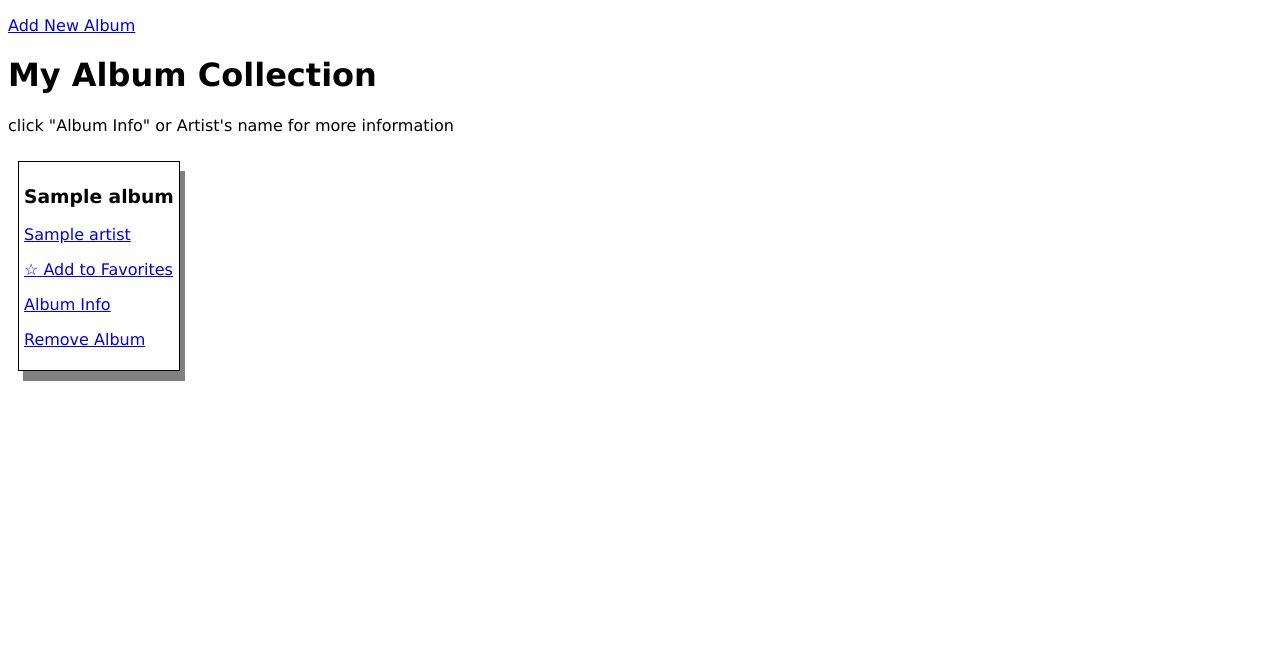
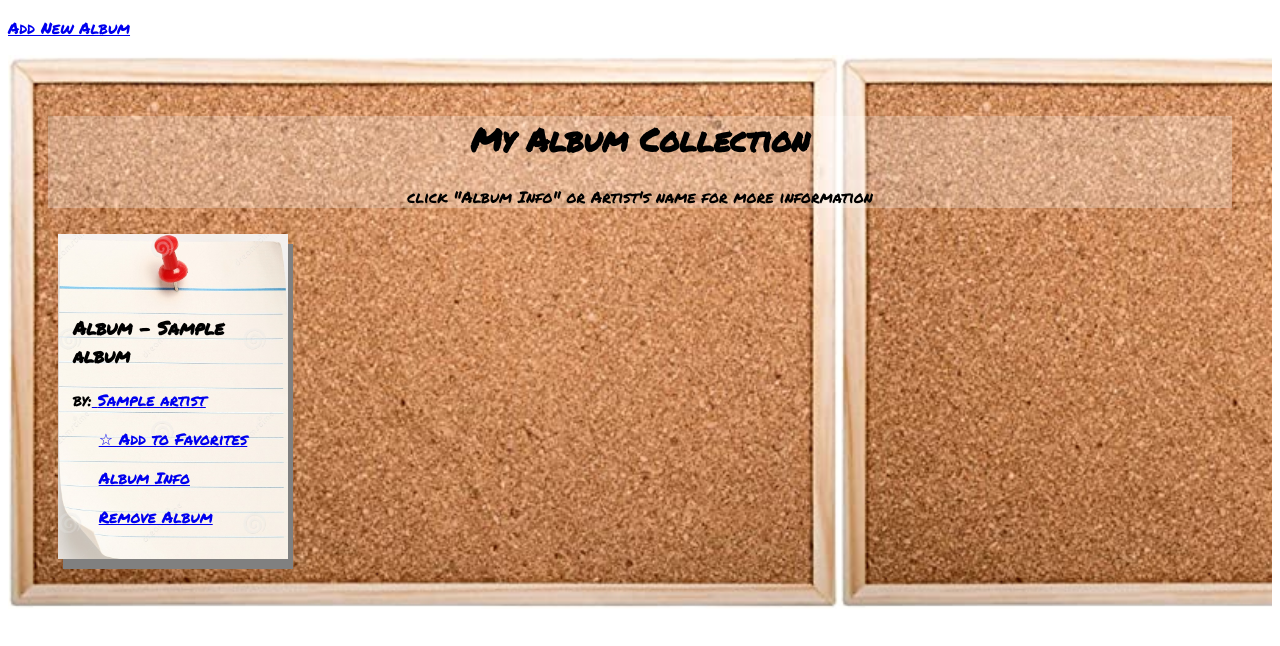
Before and after one commit to Momentum-Team-13/django-music-lisaismyname0, a Django app: template templates/Album/list_albums.html in a window 1280 px wide. Shown: the top 646 px of the page. Run offline with Django 4.2, Linux system fonts and the light colour scheme; the template is opened without the code that fills it: most values are stand-ins (such as "Sample title", 1, 10 or a date in 2020).

Commit message:
styling updates

```diff
--- a/static/css/style.css
+++ b/static/css/style.css
@@ -1,5 +1,18 @@
 * {
-    font-family: 'Lucida Sans', 'Lucida Sans Regular', 'Lucida Grande', 'Lucida Sans Unicode', Geneva, Verdana, sans-serif;
+    font-family: 'Permanent Marker', cursive;
+}
+
+#head {
+    text-align: center;
+    background-color: rgba(255, 255, 255, 0.256);
+
+}
+
+#board {
+    padding: 40px;
+    background-image: url(board.jpg);
+    background-size: contain;
+
 }
 
 #container {
@@ -10,18 +23,21 @@
 }
 
 .album_card {
-    border: 1px black solid;
+    width: 200px;
+    height: auto;
     border-radius: 10 px;
     display: flex;
     flex-direction: column;
     box-sizing: content-box;
     flex-wrap: wrap;
-    padding: 5px;
+    padding: 15px;
     margin: 10px;
     box-shadow: 5px 10px gray;
+    background-image: url(note.png);
+    background-size: cover;
+    background-repeat: no-repeat;
 }
 
 .album_buttons {
-    display: flex;
-    flex-direction: row;
+    align-self: center;
 }
--- a/templates/Album/album_info.html
+++ b/templates/Album/album_info.html
@@ -24,7 +24,7 @@
 <a href="{% url 'edit_album' pk=album.pk %}">Edit Album</a><br>
 
 <div>
-    <h4>More albums by
+    <h4>More in my collection by:
         {% for artist in album.artists.all %}
         <div>
             <h3><a href="{% url 'by_artist' pk=artist.pk %}">{{artist}}</a> </h3>
--- a/templates/Album/by_artist.html
+++ b/templates/Album/by_artist.html
@@ -2,7 +2,7 @@
 
 {% block content%}
 
-<h1> Albums by {{artist}}</h1>
+<h1> Albums in my collection by {{artist}}</h1>
 {% for album in artist.albums.all %}
 <div><a href="{% url 'album_info' pk=album.pk%}">{{album}}</a> </div>
 {% endfor %}
--- a/templates/Album/list_albums.html
+++ b/templates/Album/list_albums.html
@@ -2,37 +2,42 @@
 
 {% block content %}
 {% load static %}
+<p><a href="{% url 'add_album' %}">Add New Album</a></p>
 
-<p><a href="{% url 'add_album' %}">Add New Album</a></p>
+<div id="board">
+    <div id="head">
 
         <h1>My Album Collection</h1>
         <p> click "Album Info" or Artist's name for more information</p>
+    </div>
+
 
     {% for album in albums %}
-
     <div id="container">
         <div>
             <div>
                 <div class="album_card">
                     <div>
-
-                    <h3>{{album}}</h3>
+                        <br>
+                        <br>
+                        <h3>Album - {{album}}</h3>
 
                         {% for artist in album.artists.all %}
-                    <div><a href="{% url 'by_artist' pk=artist.pk %}">{{artist}}</a></div>
+                        <div>by:<a href="{% url 'by_artist' pk=artist.pk %}">
+                                <span id='artist'>{{artist}}</span>
+                            </a></div>
                         {% endfor %}
+                    </div>
+
+                    <div class="album_buttons">
                         {% if album in favorite_albums %}
                         <p> <a href="{% url 'undo_favorite' pk=album.pk %}"> &#11088; Undo Favorite </a>
                             {% else %}
                         <p></p>
                         <a href="{% url 'add_favorite' pk=album.pk %}"> &#9734; Add to Favorites</a>
+                        {% endif %}
                         <p></p>
                         </p>
-                    {% endif %}
-                </div>
-
-                <div class="album_buttons">
-                    <div>
                         <a href="{% url 'album_info' pk=album.pk %}"> Album
                             Info</a>
                         <p></p>
@@ -43,9 +48,9 @@
             </div>
         </div>
     </div>
-</div>
+
     {% endfor %}
 
 
-
+</div>
 {% endblock %}
--- a/templates/base.html
+++ b/templates/base.html
@@ -8,6 +8,9 @@
     <meta http-equiv="X-UA-Compatible" content="IE=edge">
     <meta name="viewport" content="width=device-width, initial-scale=1.0">
     <link rel="stylesheet" href="{% static 'css/style.css' %}">
+    <link rel="preconnect" href="https://fonts.googleapis.com">
+    <link rel="preconnect" href="https://fonts.gstatic.com" crossorigin>
+    <link href="https://fonts.googleapis.com/css2?family=Permanent+Marker&display=swap" rel="stylesheet">
 </head>
 
 <body>
```
Also changed, not shown: static/css/board.jpg (added), static/css/note.png (added). Lines whose indentation alone changed are shown as unchanged.
